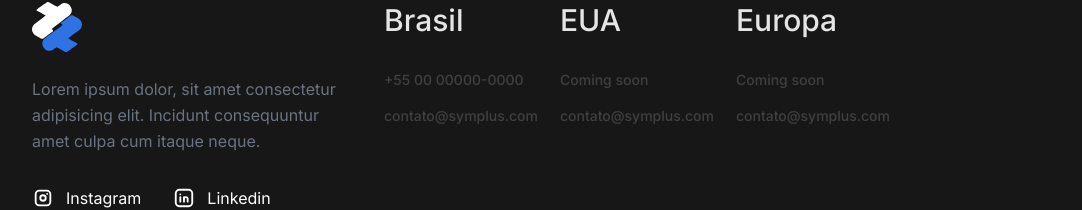
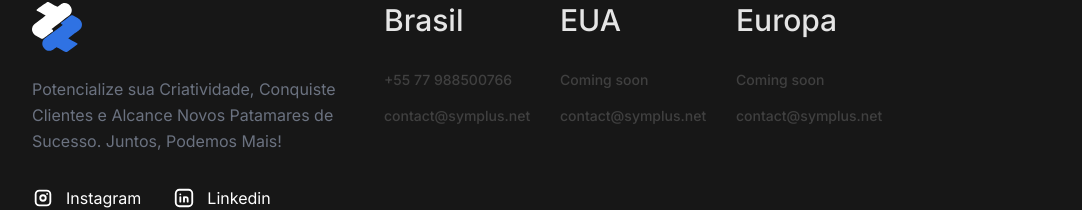
Before and after one commit to ViniciusOliver-stack/symplus-page, a Next.js app: page / in a window 1280 px wide. Shown: the part 4582-4792 px from the top of the page, without its empty margins (96-1178 px from the left). Built offline with nearby package versions, Linux system fonts and the light colour scheme.

Commit message:
feat: Adjustments to page layout and text

```diff
--- a/components/footer/index.tsx
+++ b/components/footer/index.tsx
@@ -28,20 +28,28 @@ export function Footer() {
             </div>
 
             <p className="mt-6 max-w-md text-center leading-relaxed text-gray-500 sm:max-w-xs sm:text-left">
-              Lorem ipsum dolor, sit amet consectetur adipisicing elit. Incidunt
-              consequuntur amet culpa cum itaque neque.
+              Potencialize sua Criatividade, Conquiste Clientes e Alcance Novos
+              Patamares de Sucesso. Juntos, Podemos Mais!
             </p>
 
             <ul className="mt-8 flex justify-center gap-6 sm:justify-start md:gap-8">
               <li>
-                <Link href="#" className="flex items-center gap-3">
+                <Link
+                  href="https://www.instagram.com/sym.plus?igsh=MWd0cDdsazJ6YWZlZQ=="
+                  className="flex items-center gap-3"
+                  target="_blank"
+                >
                   <TbBrandInstagram size={22} />
                   Instagram
                 </Link>
               </li>
 
               <li>
-                <Link href="#" className="flex items-center gap-3">
+                <Link
+                  href="#"
+                  className="flex items-center gap-3"
+                  target="_blank"
+                >
                   <TbBrandLinkedin size={22} />
                   Linkedin
                 </Link>
@@ -55,14 +63,21 @@ export function Footer() {
 
               <ul className="mt-8 space-y-4 text-sm">
                 <li>
-                  <Link href="#" className="text-neutral-700 font-medium">
-                    +55 00 00000-0000
+                  <Link
+                    href="https://wa.me/+5577988500766?text=Tenho%20interesse%20em%20conhecer%20melhor%20o%20seu%20produto!"
+                    target="_blank"
+                    className="text-neutral-700 font-medium"
+                  >
+                    +55 77 988500766
                   </Link>
                 </li>
 
                 <li>
-                  <Link href="#" className="text-neutral-700 font-medium">
-                    contato@symplus.com
+                  <Link
+                    href="mailto:contact@symplus.net"
+                    className="text-neutral-700 font-medium"
+                  >
+                    contact@symplus.net
                   </Link>
                 </li>
               </ul>
@@ -79,8 +94,11 @@ export function Footer() {
                 </li>
 
                 <li>
-                  <Link href="#" className="text-neutral-700 font-medium">
-                    contato@symplus.com
+                  <Link
+                    href="mailto:contact@symplus.net"
+                    className="text-neutral-700 font-medium"
+                  >
+                    contact@symplus.net
                   </Link>
                 </li>
               </ul>
@@ -97,8 +115,11 @@ export function Footer() {
                 </li>
 
                 <li>
-                  <Link href="#" className="text-neutral-700 font-medium">
-                    contato@symplus.com
+                  <Link
+                    href="mailto:contact@symplus.net"
+                    className="text-neutral-700 font-medium"
+                  >
+                    contact@symplus.net
                   </Link>
                 </li>
               </ul>
--- a/components/loader/index.tsx
+++ b/components/loader/index.tsx
@@ -27,13 +27,10 @@ export const TextGenerateEffect = ({
 
   const renderWords = () => {
     return (
-      <motion.div ref={scope}>
+      <motion.div ref={scope} className="md:w-[50%] md:m-auto text-center">
         {wordsArray.map((word, idx) => {
           return (
-            <motion.span
-              key={word + idx}
-              className="text-white opacity-0 text-center"
-            >
+            <motion.span key={word + idx} className="text-white opacity-0">
               {word}{" "}
             </motion.span>
           )
```
